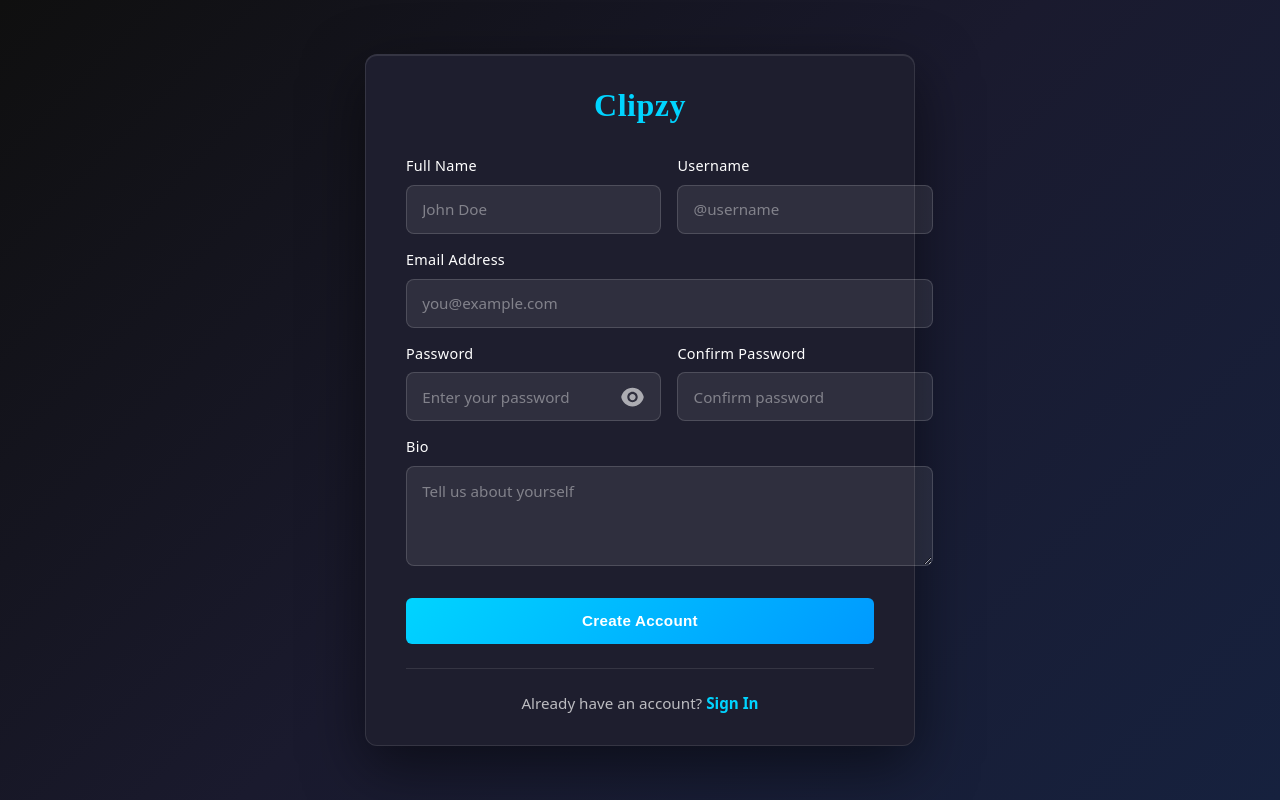
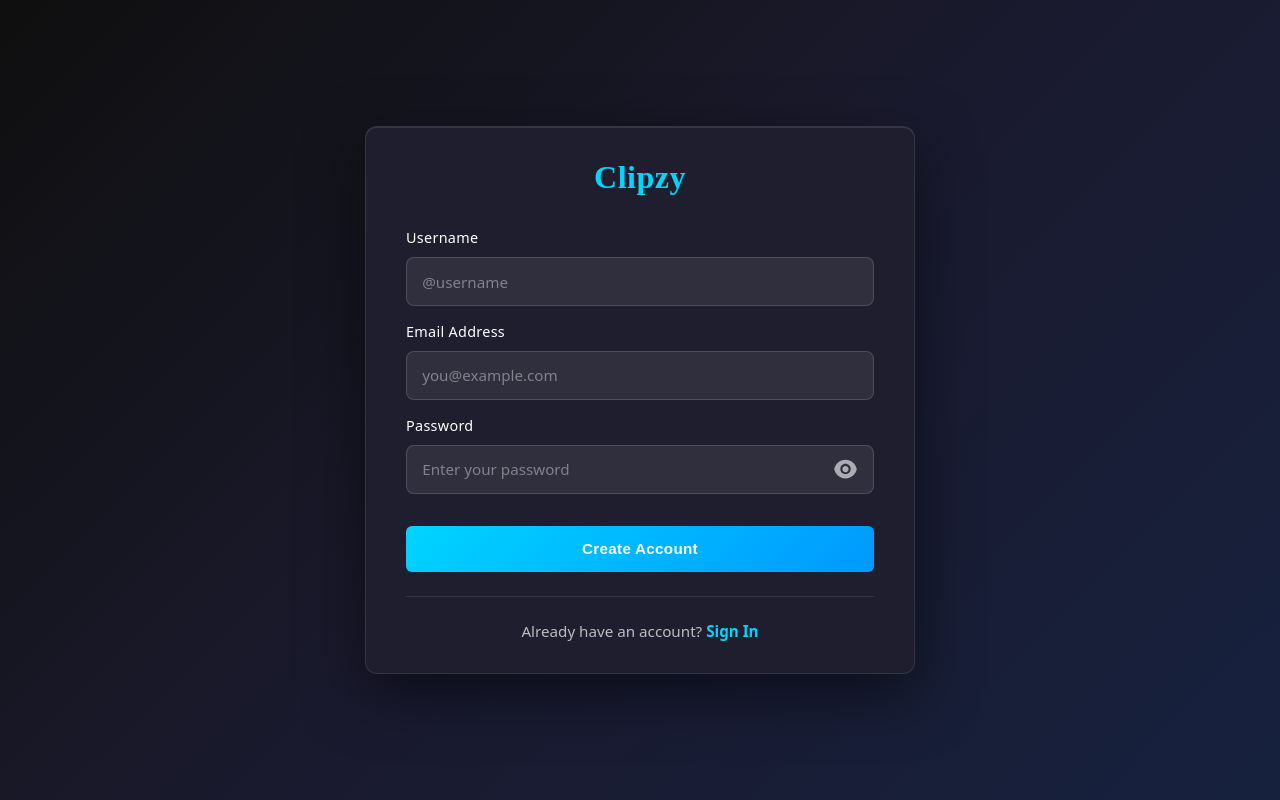
Before and after one commit to abdulkareem25/clipzy, a React (Vite) app in the folder Frontend/: page /signup in a window 1280 px wide. Built offline with nearby package versions, Linux system fonts and the light colour scheme.

Commit message:
signup ui updated

```diff
--- a/Frontend/src/features/auth/pages/SignUp.jsx
+++ b/Frontend/src/features/auth/pages/SignUp.jsx
@@ -4,13 +4,10 @@ import '../styles/form.scss'
 import axios from 'axios';
 
 const SignUp = () => {
-    const [fullName, setFullName] = useState("");
     const [username, setUsername] = useState("");
     const [email, setEmail] = useState("");
     const [password, setPassword] = useState("");
     const [showPassword, setShowPassword] = useState(false);
-    const [confirmPassword, setConfirmPassword] = useState("");
-    const [bio, setBio] = useState("");
 
     const handleSubmit = async (e) => {
         e.preventDefault();
@@ -27,16 +24,6 @@ const SignUp = () => {
                         onSubmit={handleSubmit}
                         className="signup-form">
                         <div className="form-grid">
-                            <div className='form-group'>
-                                <label>Full Name</label>
-                                <input
-                                    value={fullName}
-                                    onChange={(e) => setFullName(e.target.value)}
-                                    type="text"
-                                    className='form-control'
-                                    placeholder='John Doe'
-                                />
-                            </div>
                             <div className='form-group'>
                                 <label>Username</label>
                                 <input
@@ -85,26 +72,7 @@ const SignUp = () => {
                                     </svg>
                                 </div>
                             </div>
-                            <div className='form-group'>
-                                <label>Confirm Password</label>
-                                <input
-                                    value={confirmPassword}
-                                    onChange={(e) => setConfirmPassword(e.target.value)}
-                                    type="password"
-                                    className='form-control'
-                                    placeholder='Confirm password'
-                                />
-                            </div>
-                            <div className="form-group form-full">
-                                <label>Bio</label>
-                                <textarea
-                                    value={bio}
-                                    onChange={(e) => setBio(e.target.value)}
-                                    className='form-control'
-                                    placeholder='Tell us about yourself'
-                                    rows="3"
-                                ></textarea>
-                            </div>
+
                         </div>
                         <button
                             type='submit'
--- a/Frontend/src/features/auth/styles/form.scss
+++ b/Frontend/src/features/auth/styles/form.scss
@@ -14,7 +14,7 @@ form {
 
     .form-grid {
         display: grid;
-        grid-template-columns: 1fr 1fr;
+        grid-template-columns: 1fr;
         gap: 1rem;
 
         @media (max-width: 600px) {
```
Also changed, not shown: Frontend/src/features/auth/services/auth.api.js (+4 -27 lines).
